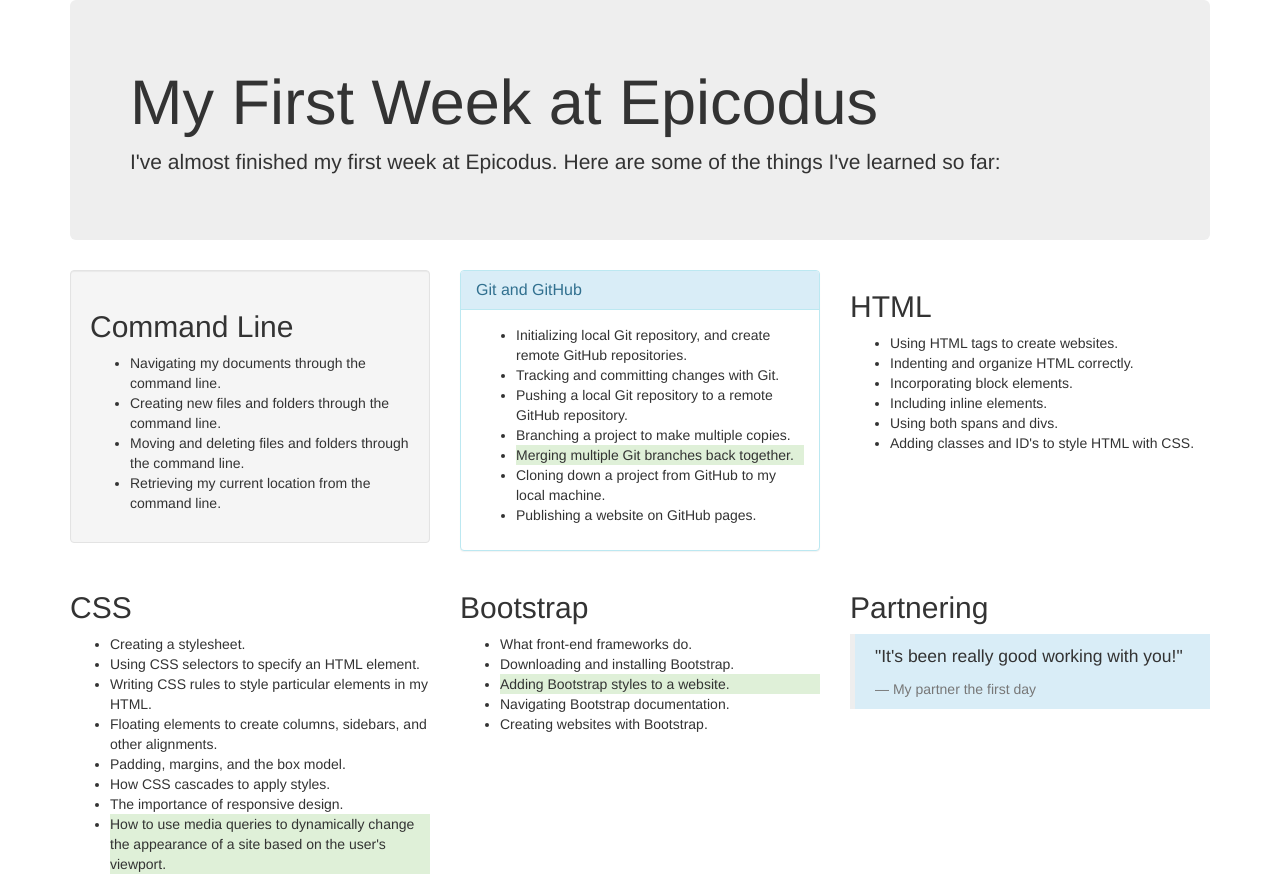
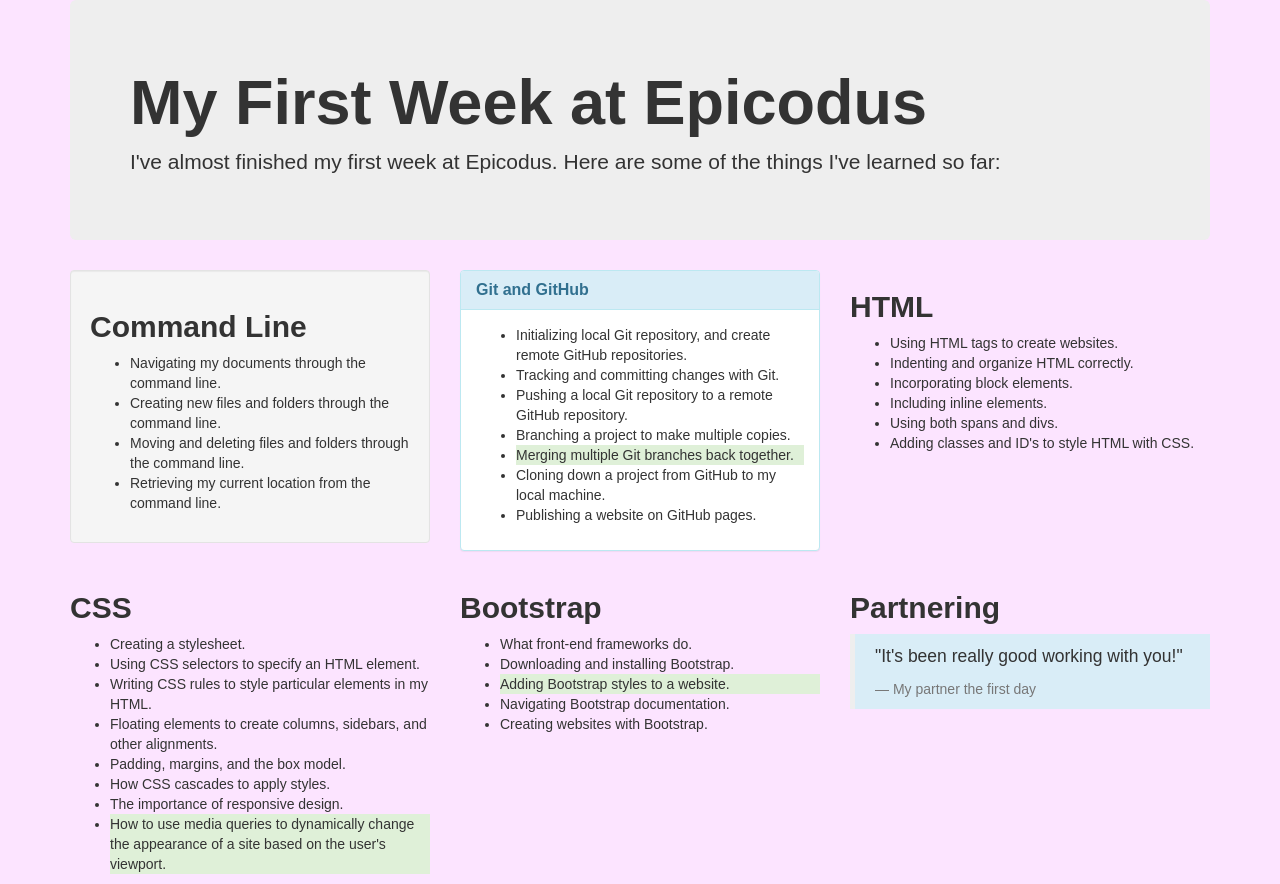
Before and after one commit to yapdan/practice-2, a plain HTML site: page index.html in a window 1280 px wide. Drawn offline with Linux system fonts and the light colour scheme.

Commit message:
add bold h1 and h2 and background color

```diff
--- /dev/null
+++ b/css/styles.css
@@ -0,0 +1,10 @@
+body {
+    background-color: rgb(252, 228, 255);
+    font-family: sans-serif;
+}
+h2 {
+    font-weight: bold;
+}
+h1{
+    font-weight: bold;
+}
--- a/index.html
+++ b/index.html
@@ -3,6 +3,7 @@
   <head>
     <title>My First Week at Epicodus</title>
     <link href="css/bootstrap.css" rel="stylesheet" type="text/css" />
+    <link href="css/styles.css" rel="stylesheet" type="text/css" />
   </head>
   <body>
     <div class="container">
```
